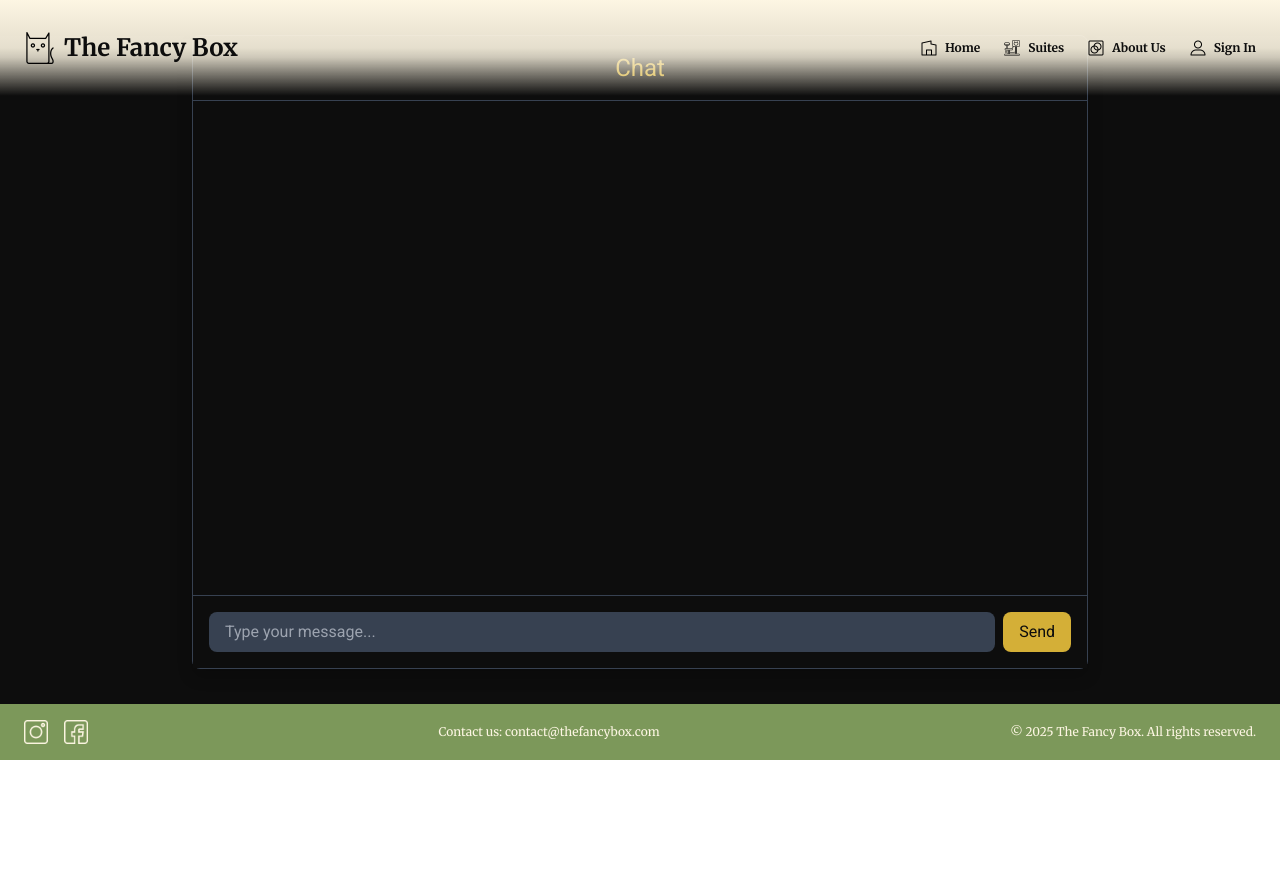
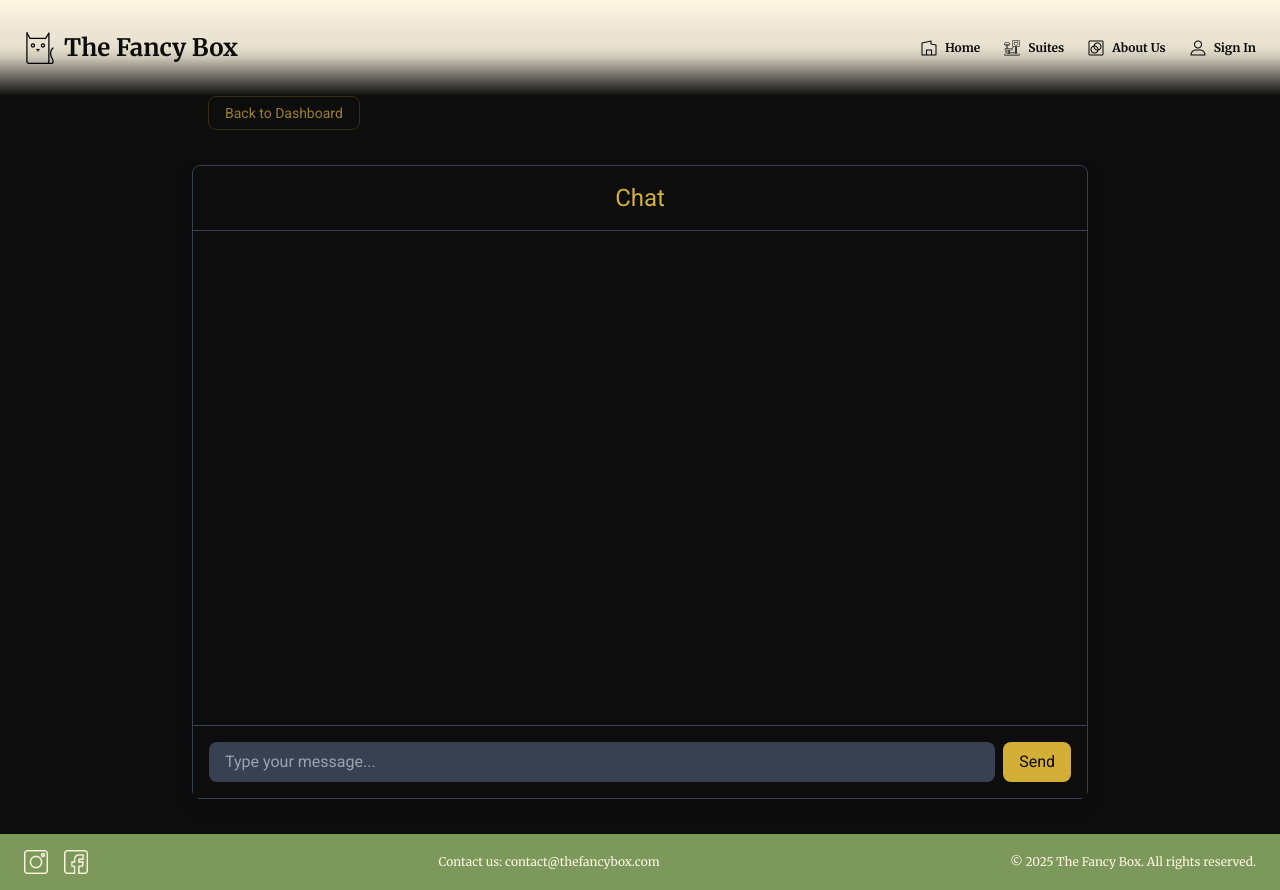
Before and after one commit to pablomoscon/henry-pf-grupo-1-front, a Next.js app: page /caretaker-chat/1 in a window 1280 px wide. Before the commit the page ends 800 px from the top, so only its background shows below. Built offline with nearby package versions, Linux system fonts and the light colour scheme; no server answers.

Commit message:
stylesAndProtectedRoutes

```diff
--- a/src/app/caretaker-chat/[id]/page.tsx
+++ b/src/app/caretaker-chat/[id]/page.tsx
@@ -1,13 +1,16 @@
-import ProtectedRoute from '@/components/ProtectedRoute/ProtectedRoute';
-import Chat from '@/components/Chat/Chat';
-import { ChatProvider } from '@/contexts/chatContext';
+import ProtectedRoute from "@/components/ProtectedRoute/ProtectedRoute";
+import Chat from "@/components/Chat/Chat";
+import { ChatProvider } from "@/contexts/chatContext";
+import CaretakerChatLayout from "@/components/CaretakerChatLayout/CaretakerChatLayout";
 
 const CaretakerChatPage = () => {
   return (
     <ProtectedRoute>
-      <ChatProvider>
-        <Chat />
-      </ChatProvider>
+      <CaretakerChatLayout>
+        <ChatProvider>
+          <Chat />
+        </ChatProvider>
+      </CaretakerChatLayout>
     </ProtectedRoute>
   );
 };
--- a/src/app/dashcaretaker/page.tsx
+++ b/src/app/dashcaretaker/page.tsx
@@ -1,8 +1,12 @@
-/* import ProtectedRoute from "@/components/ProtectedRoute/ProtectedRoute"; */
 import CaretakerDash from "@/components/CaretakerDash/CaretakerDash";
+import ProtectedRoute from "@/components/ProtectedRoute/ProtectedRoute";
 
 const DashCaretaker = () => {
-  return <CaretakerDash />;
+  return (
+    <ProtectedRoute>
+      <CaretakerDash />
+    </ProtectedRoute>
+  );
 };
 
 export default DashCaretaker;
--- a/src/app/logCatCarer/page.tsx
+++ b/src/app/logCatCarer/page.tsx
@@ -1,11 +1,14 @@
 import { Suspense } from "react";
 import LogCatCareComp from "@/components/LogCatCarerComp/LogCatCarerComp";
+import ProtectedRoute from "@/components/ProtectedRoute/ProtectedRoute";
 
 const LogCatClient = () => {
   return (
-    <Suspense fallback={<div>Loading...</div>}>
-      <LogCatCareComp />
-    </Suspense>
+    <ProtectedRoute>
+      <Suspense fallback={<div>Loading...</div>}>
+        <LogCatCareComp />
+      </Suspense>
+    </ProtectedRoute>
   );
 };
 
--- a/src/app/payment/page.tsx
+++ b/src/app/payment/page.tsx
@@ -1,12 +1,15 @@
-import PaymentStatus from '@/components/PaymentStatus/PaymentSatus';
-import ToastifyAlert from '@/components/ToastifyAlert/ToastifyAlert';
-import { Suspense } from 'react';
+import PaymentStatus from "@/components/PaymentStatus/PaymentSatus";
+import ToastifyAlert from "@/components/ToastifyAlert/ToastifyAlert";
+import { Suspense } from "react";
+import ProtectedRoute from "@/components/ProtectedRoute/ProtectedRoute";
 
 export default function PaymentPage() {
   return (
-    <Suspense fallback={<div>Loading...</div>}>
+    <ProtectedRoute>
+      <Suspense fallback={<div>Loading...</div>}>
         <ToastifyAlert />
-          <PaymentStatus />{' '}
-    </Suspense>
+        <PaymentStatus />
+      </Suspense>
+    </ProtectedRoute>
   );
 }
--- /dev/null
+++ b/src/components/CaretakerChatLayout/CaretakerChatLayout.tsx
@@ -0,0 +1,22 @@
+"use client";
+import { useRouter } from "next/navigation";
+
+const CaretakerChatLayout = ({ children }: { children: React.ReactNode }) => {
+  const router = useRouter();
+
+  return (
+    <div className="min-h-screen bg-black-dark pt-24">
+      <div className="w-full max-w-4xl mx-auto px-4">
+        <button
+          onClick={() => router.push("/dashcaretaker")}
+          className="px-4 py-1.5 text-sm rounded-lg border border-gold-soft/20 text-gold-soft/70 hover:text-gold-soft hover:border-gold-soft/50 transition-colors"
+        >
+          Back to Dashboard
+        </button>
+      </div>
+      {children}
+    </div>
+  );
+};
+
+export default CaretakerChatLayout;
--- a/src/components/LogCatCarerComp/LogCatCarerComp.tsx
+++ b/src/components/LogCatCarerComp/LogCatCarerComp.tsx
@@ -1,6 +1,6 @@
 "use client";
 import { useState, useContext, useEffect } from "react";
-import { useSearchParams } from "next/navigation"; // Importamos useSearchParams
+import { useSearchParams, useRouter } from "next/navigation";
 import { getPosts, registerPost } from "@/services/logServices";
 import { UserContext } from "@/contexts/userContext";
 import { IPostSend, IPost } from "@/interfaces/IPost";
@@ -8,6 +8,7 @@ import CardLog from "../CardLog/CardLog";
 import ModalLog from "../ModalLog/ModalLog";
 
 const LogCatCareComp = () => {
+  const router = useRouter();
   const searchParams = useSearchParams();
   const reservationId = searchParams.get("reservationId");
   const userName = searchParams.get("userName");
@@ -90,7 +91,16 @@ const LogCatCareComp = () => {
   };
 
   return (
-    <div className="flex justify-center pt-24 pb-20 mb-24 px-4">
+    <div className="flex flex-col items-center min-h-screen pt-32 pb-20 px-4">
+      <div className="w-full max-w-2xl mb-6">
+        <button
+          onClick={() => router.push("/dashcaretaker")}
+          className="px-6 py-2 rounded-lg border border-gold-soft/20 text-gold-soft/70 hover:text-gold-soft hover:border-gold-soft/50 transition-colors"
+        >
+          Back to Dashboard
+        </button>
+      </div>
+
       <div className="bg-black-dark border border-white-basic rounded-lg p-6 w-full max-w-2xl">
         <div>
           <h2 className="text-center text-gold-soft text-3xl mb-4">
```
